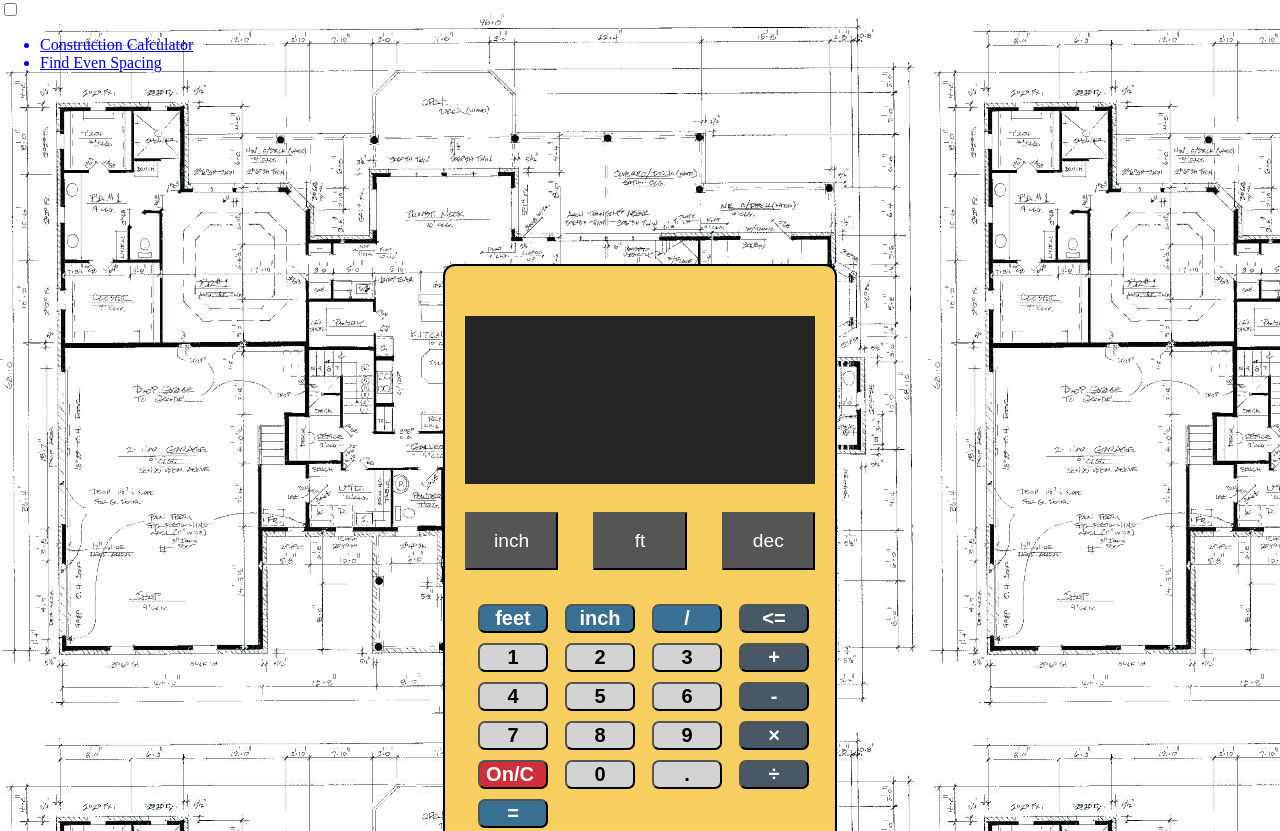
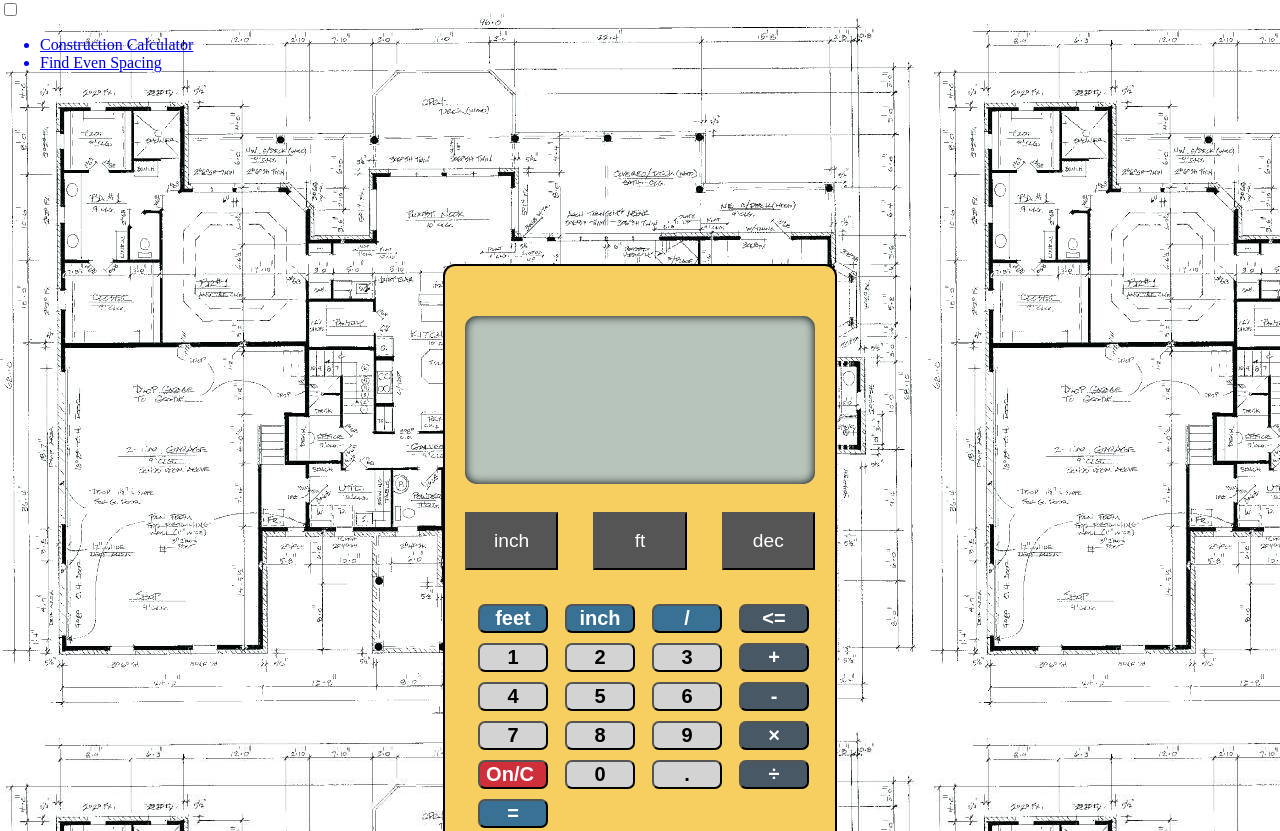
Before and after one commit to Hecano7/construction_calculator, a website: page index.html in a window 1280 px wide. Shown: the top 831 px of the page. Drawn offline with Linux system fonts and the light colour scheme.

Commit message:
fixed bug

```diff
--- a/public/530.css
+++ b/public/530.css
@@ -41,7 +41,7 @@ body {
   font-family: Arial, Helvetica, sans-serif;
   font-size: 3.5rem;
   border: none;
-  background-color: #252525;
+  background-color: #b7c4ba;
   color: #fff;
   text-align: center;
   padding-top: 9%;
--- a/public/style.css
+++ b/public/style.css
@@ -70,8 +70,8 @@ input[type=button] {
   font-family: Arial, Helvetica, sans-serif;
   font-size: 3.5rem;
   border: none;
-  background-color: #252525;
-  color: #fff;
+  background-color: #b7c4ba;
+  color: black;
   text-align: center;
   height: 3em;
   margin-bottom: .5em;
@@ -79,6 +79,10 @@ input[type=button] {
   align-items: center;
   justify-content: right;
   padding-right: 6%;
+  border-radius: .21em;
+  -moz-box-shadow:    inset 0 0 10px #000000;
+  -webkit-box-shadow: inset 0 0 10px #000000;
+  box-shadow:         inset 0 0 10px #000000;
 }
 #display-value {
   display: grid;
```
